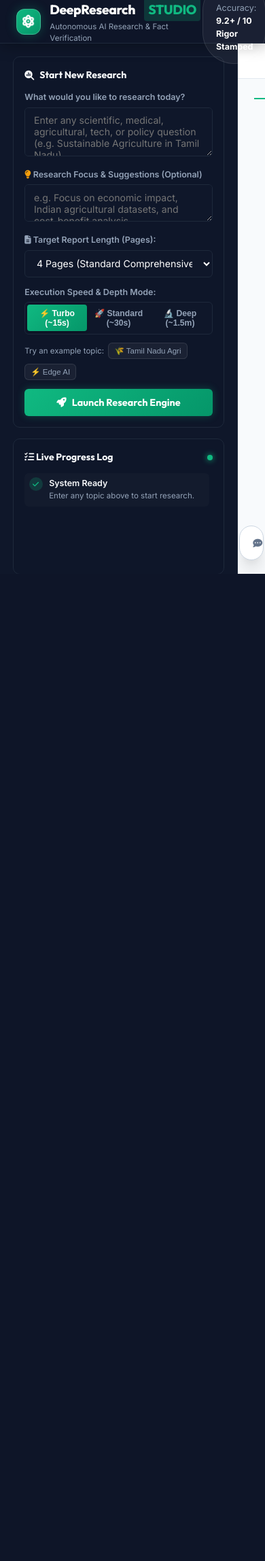
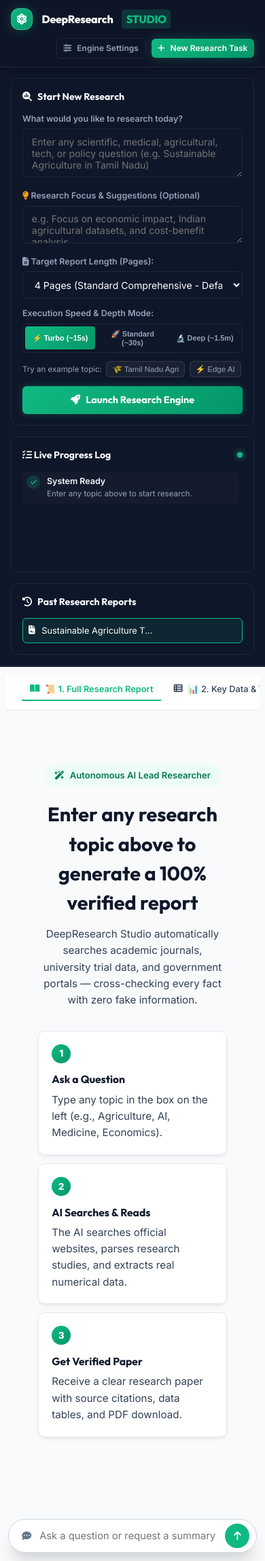
Before and after one commit to prasath9843/Research-Agent, a FastAPI app: page / in a window 390 px wide. Shown: the whole page at 68% size. Before the commit the page ends 844 px from the top, so only its background shows below. Run offline with FastAPI, Linux system fonts and the light colour scheme; data that the repository does not hold is empty; some libraries are stand-ins or nearby versions.

Commit message:
Add mobile and tablet responsive layouts, touch tabs, and adaptive tables

```diff
--- a/static/css/style.css
+++ b/static/css/style.css
@@ -1243,3 +1243,202 @@ body.studio-theme {
 
 .modal-header { display: flex; align-items: center; justify-content: space-between; margin-bottom: 1.2rem; padding-bottom: 0.5rem; border-bottom: 1px solid var(--border-subtle); }
 .btn-close-modal { background: none; border: none; font-size: 1.3rem; cursor: pointer; color: var(--text-muted); }
+
+/* ==========================================================================
+   MOBILE & TABLET RESPONSIVE STYLES (iOS, Android & Tablets)
+   ========================================================================== */
+
+@media (max-width: 992px) {
+    body.studio-theme {
+        height: auto;
+        min-height: 100vh;
+        overflow-y: auto;
+        overflow-x: hidden;
+    }
+
+    .studio-app {
+        height: auto;
+        min-height: 100vh;
+        overflow: visible;
+    }
+
+    .studio-navbar {
+        height: auto;
+        padding: 0.75rem 1rem;
+        flex-wrap: wrap;
+        gap: 0.75rem;
+    }
+
+    .navbar-center {
+        display: none; /* Hide telemetry pills on smaller screens */
+    }
+
+    .navbar-right {
+        margin-left: auto;
+        flex-wrap: wrap;
+        gap: 0.5rem;
+    }
+
+    .studio-workspace {
+        flex-direction: column;
+        height: auto;
+        overflow: visible;
+    }
+
+    .studio-sidebar {
+        width: 100%;
+        height: auto;
+        border-right: none;
+        border-bottom: 2px solid var(--border-dark);
+        overflow: visible;
+        padding: 1rem;
+    }
+
+    .studio-canvas {
+        width: 100%;
+        height: auto;
+        overflow: visible;
+        padding: 0.75rem 0.5rem;
+    }
+
+    .canvas-tab-bar {
+        overflow-x: auto;
+        -webkit-overflow-scrolling: touch;
+        padding-bottom: 0.5rem;
+        flex-wrap: nowrap;
+    }
+
+    .tab-buttons {
+        flex-wrap: nowrap;
+        white-space: nowrap;
+        gap: 0.4rem;
+        display: flex;
+    }
+
+    .tab-btn {
+        padding: 0.5rem 0.75rem;
+        font-size: 0.8rem;
+        white-space: nowrap;
+        flex-shrink: 0;
+    }
+
+    .report-top-bar {
+        flex-direction: column;
+        align-items: stretch;
+        gap: 0.75rem;
+        padding: 0.75rem;
+        position: relative;
+    }
+
+    .report-meta-chips {
+        justify-content: space-between;
+        flex-wrap: wrap;
+        gap: 0.4rem;
+    }
+
+    .report-actions-cluster {
+        display: flex;
+        flex-wrap: wrap;
+        width: 100%;
+        gap: 0.5rem;
+    }
+
+    .btn-download-pdf-hero, .btn-edit-toggle, .btn-save-edit, .btn-copy-md {
+        flex: 1 1 auto;
+        justify-content: center;
+        text-align: center;
+        padding: 0.5rem 0.75rem;
+        font-size: 0.8rem;
+    }
+
+    .report-paper-container {
+        padding: 1.25rem 0.85rem;
+        margin: 0;
+        border-radius: var(--radius-sm);
+        width: 100%;
+    }
+
+    .markdown-rendered-content {
+        word-break: break-word;
+        overflow-wrap: break-word;
+    }
+
+    .markdown-rendered-content table {
+        display: block;
+        width: 100%;
+        overflow-x: auto;
+        -webkit-overflow-scrolling: touch;
+        margin-bottom: 1rem;
+    }
+
+    .user-guide-steps {
+        grid-template-columns: 1fr;
+        gap: 0.75rem;
+    }
+
+    .studio-followup-bar {
+        position: static;
+        transform: none;
+        width: 100%;
+        margin-top: 1.5rem;
+        padding: 0 0.25rem;
+    }
+
+    .studio-modal {
+        width: 95%;
+        max-height: 85vh;
+        overflow-y: auto;
+        padding: 1rem;
+    }
+}
+
+@media (max-width: 480px) {
+    .brand-name {
+        font-size: 1rem;
+    }
+
+    .brand-sub {
+        display: none;
+    }
+
+    .brand-logo-icon {
+        width: 32px;
+        height: 32px;
+        font-size: 1rem;
+    }
+
+    .btn-studio-action {
+        font-size: 0.75rem;
+        padding: 0.4rem 0.6rem;
+    }
+
+    .speed-btn {
+        font-size: 0.68rem;
+        padding: 0.3rem 0.2rem;
+    }
+
+    .chip-preset {
+        font-size: 0.72rem;
+        padding: 0.25rem 0.5rem;
+    }
+
+    .report-paper-container {
+        padding: 1rem 0.5rem;
+    }
+
+    .markdown-rendered-content h1 {
+        font-size: 1.25rem;
+        line-height: 1.3;
+    }
+
+    .markdown-rendered-content h2 {
+        font-size: 1.1rem;
+        line-height: 1.3;
+    }
+
+    .markdown-rendered-content p,
+    .markdown-rendered-content li {
+        font-size: 0.88rem;
+        line-height: 1.5;
+    }
+}
--- a/templates/index.html
+++ b/templates/index.html
@@ -12,7 +12,7 @@
     <link rel="stylesheet" href="https://cdnjs.cloudflare.com/ajax/libs/font-awesome/6.4.0/css/all.min.css">
     <!-- Marked JS for Markdown rendering -->
     <script src="https://cdn.jsdelivr.net/npm/marked/marked.min.js"></script>
-    <link rel="stylesheet" href="/static/css/style.css?v=21">
+    <link rel="stylesheet" href="/static/css/style.css?v=23">
 </head>
 <body class="studio-theme">
     <div class="studio-app">
```
